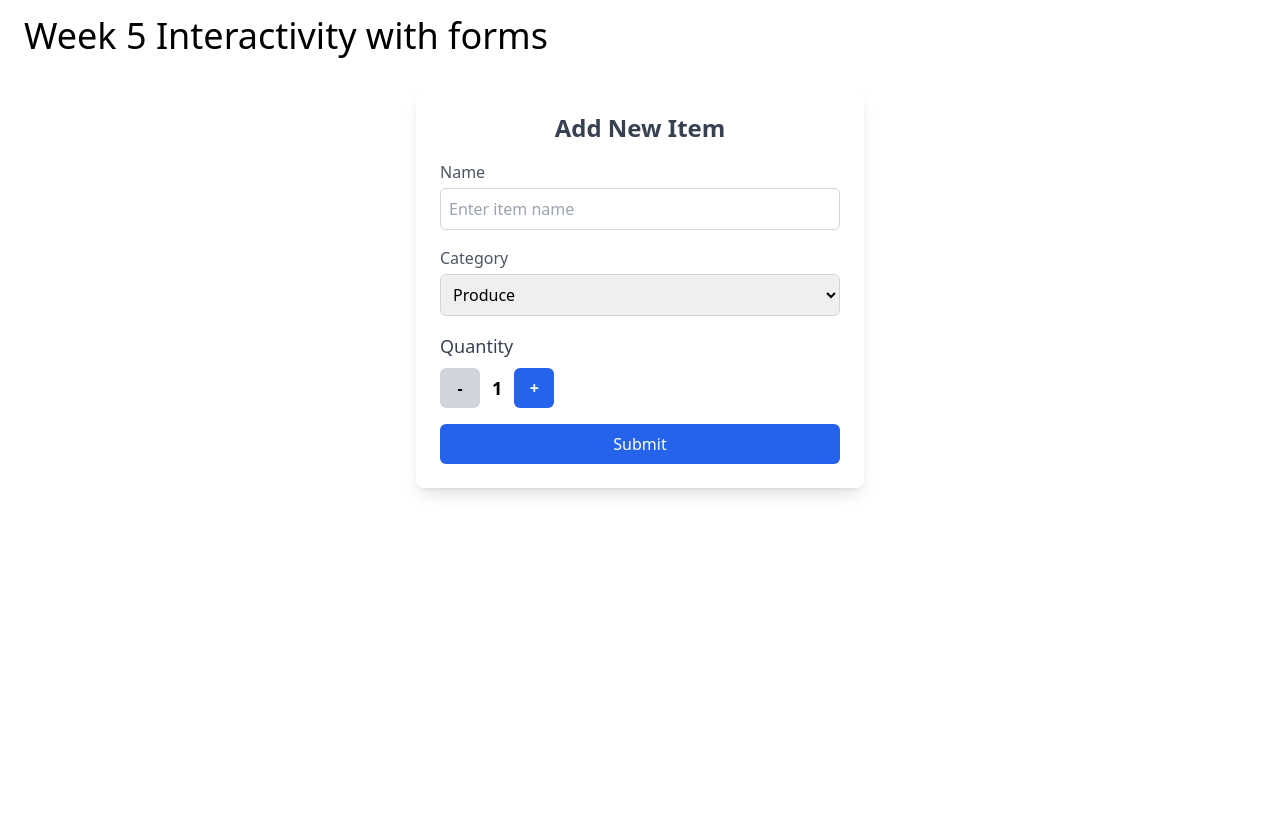
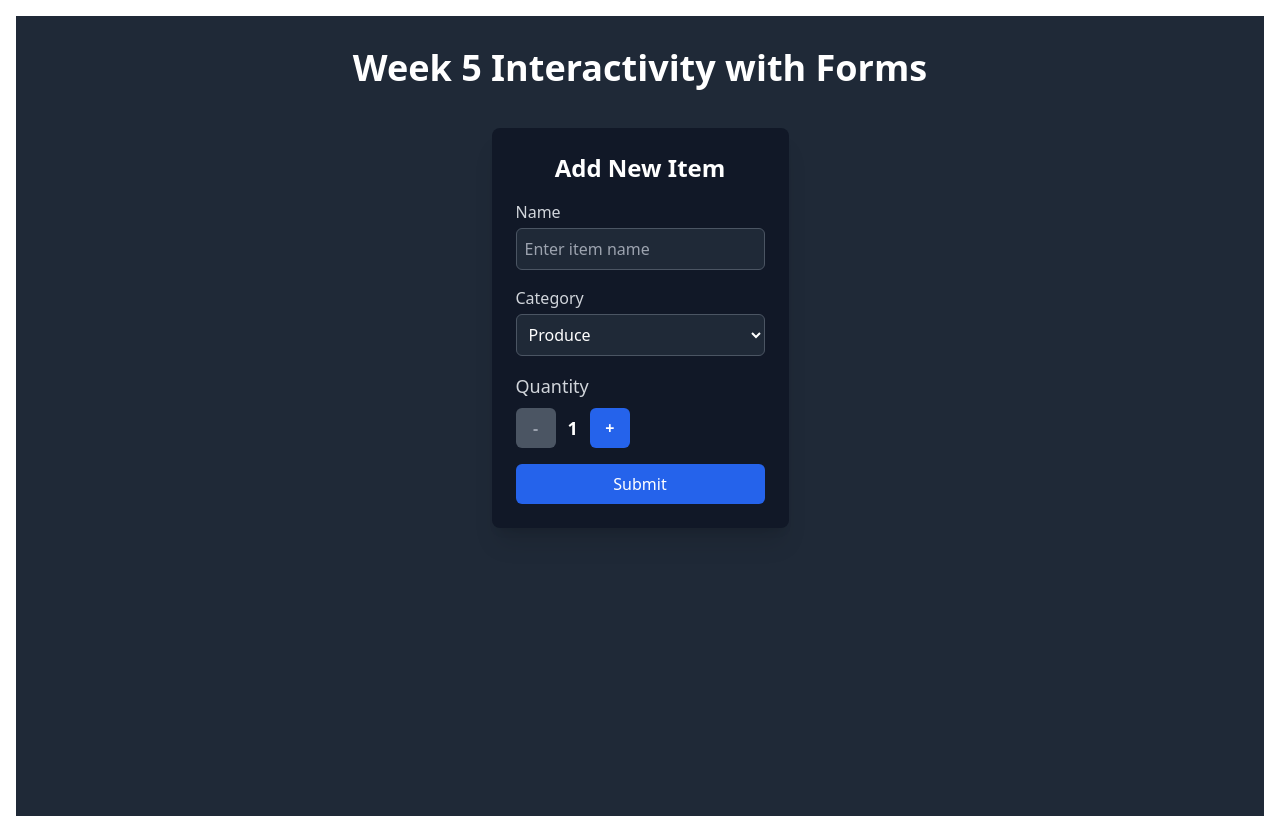
Before and after one commit to zarishbilal/cprg306-assignments, a Next.js app: page /week-5 in a window 1280 px wide. Before the commit the page ends 800 px from the top, so only its background shows below. Built offline with nearby package versions, Linux system fonts and the light colour scheme.

Commit message:
updated styling

```diff
--- a/app/week-5/new-item.js
+++ b/app/week-5/new-item.js
@@ -28,14 +28,14 @@ export default function ItemForm() {
   };
 
   return (
-    <section className="max-w-md mx-auto bg-white shadow-lg rounded-lg p-6 mt-8">
-      <h2 className="text-2xl font-semibold text-gray-700 text-center mb-4">
+    <section className="max-w-md mx-auto bg-gray-900 shadow-xl rounded-lg p-6 mt-8">
+      <h2 className="text-2xl font-semibold text-white text-center mb-4">
         Add New Item
       </h2>
 
       <form onSubmit={handleSubmit} className="space-y-4">
         <div>
-          <label htmlFor="name" className="block text-gray-600 font-medium">
+          <label htmlFor="name" className="block text-gray-300 font-medium">
             Name
           </label>
           <input
@@ -44,21 +44,21 @@ export default function ItemForm() {
             value={name}
             onChange={(e) => setName(e.target.value)}
             required
-            className="w-full p-2 mt-1 border border-gray-300 rounded-md focus:ring-2 focus:ring-blue-500 focus:outline-none"
+            className="w-full p-2 mt-1 border border-gray-600 bg-gray-800 text-white rounded-md focus:ring-2 focus:ring-blue-400 focus:outline-none"
             placeholder="Enter item name"
           />
           {error && <p className="text-red-500 mt-1 animate-pulse">{error}</p>}
         </div>
 
         <div>
-          <label htmlFor="category" className="block text-gray-600 font-medium">
+          <label htmlFor="category" className="block text-gray-300 font-medium">
             Category
           </label>
           <select
             id="category"
             value={category}
             onChange={(e) => setCategory(e.target.value)}
-            className="w-full p-2 mt-1 border border-gray-300 rounded-md focus:ring-2 focus:ring-blue-500 focus:outline-none"
+            className="w-full p-2 mt-1 border border-gray-600 bg-gray-800 text-white rounded-md focus:ring-2 focus:ring-blue-400 focus:outline-none"
           >
             <option value="produce">Produce</option>
             <option value="dairy">Dairy</option>
--- a/app/week-5/page.js
+++ b/app/week-5/page.js
@@ -1,9 +1,14 @@
 import ItemForm from "./new-item.js";
+
 export default function Page() {
   return (
-    <main className="m-4">
-      <h1 className="text-4xl m-2 bold">Week 5 Interactivity with forms</h1>
-      <ItemForm />
+    <main className="m-4 bg-gray-800 min-h-screen p-6">
+      <h1 className="text-4xl m-2 font-bold text-white text-center">
+        Week 5 Interactivity with Forms
+      </h1>
+      <div className="flex justify-center">
+        <ItemForm />
+      </div>
     </main>
   );
 }
--- a/app/week-5/quantity.js
+++ b/app/week-5/quantity.js
@@ -15,14 +15,14 @@ export default function Quantity({ count, setCount }) {
 
   return (
     <div className="mt-4">
-      <h3 className="text-gray-700 font-medium text-lg">Quantity</h3>
+      <h3 className="text-gray-300 font-medium text-lg">Quantity</h3>
       <div className="flex items-center gap-3 mt-2">
         <button
           type="button"
           onClick={decrement}
           className={`w-10 h-10 rounded-md flex items-center justify-center font-bold transition ${
             count === 1
-              ? "bg-gray-300 cursor-not-allowed"
+              ? "bg-gray-600 cursor-not-allowed text-gray-400"
               : "bg-blue-600 hover:bg-blue-500 text-white"
           }`}
           disabled={count === 1}
@@ -30,14 +30,14 @@ export default function Quantity({ count, setCount }) {
           -
         </button>
 
-        <p className="text-lg font-semibold">{count}</p>
+        <p className="text-lg font-semibold text-white">{count}</p>
 
         <button
           type="button"
           onClick={increment}
           className={`w-10 h-10 rounded-md flex items-center justify-center font-bold transition ${
             count === 20
-              ? "bg-gray-300 cursor-not-allowed"
+              ? "bg-gray-600 cursor-not-allowed text-gray-400"
               : "bg-blue-600 hover:bg-blue-500 text-white"
           }`}
           disabled={count === 20}
```
